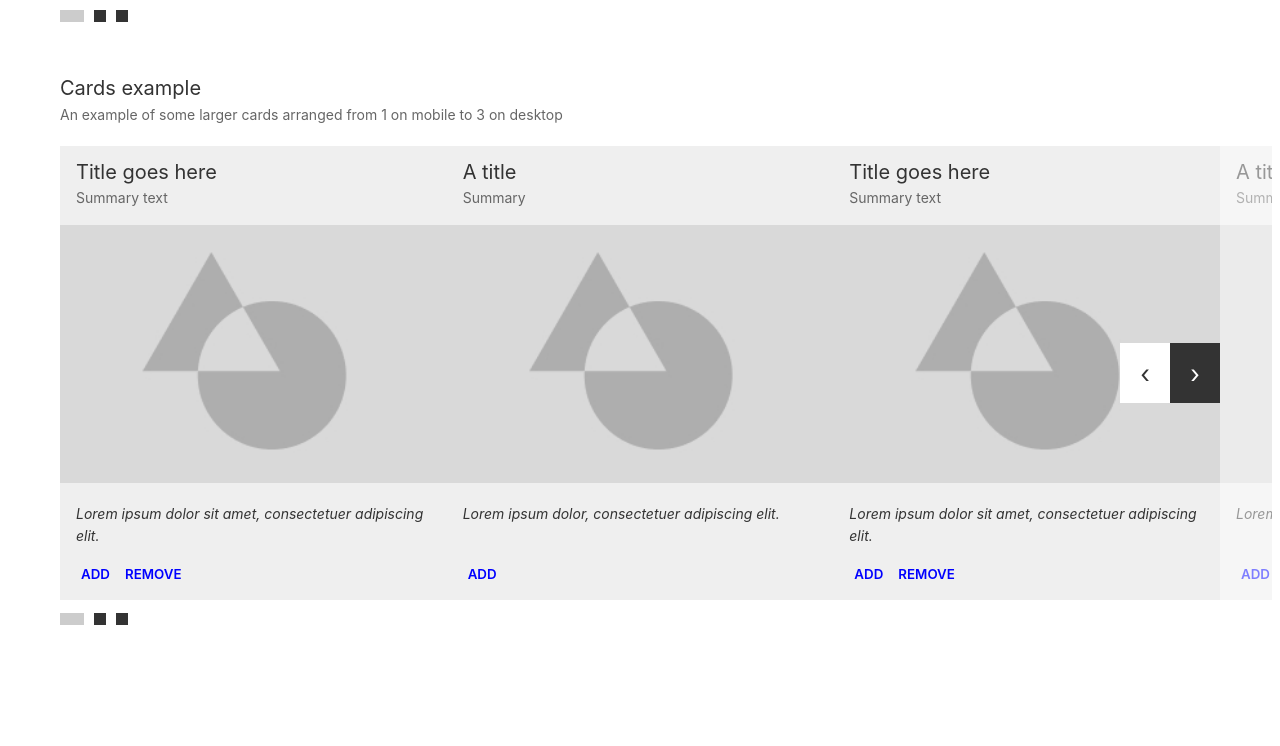
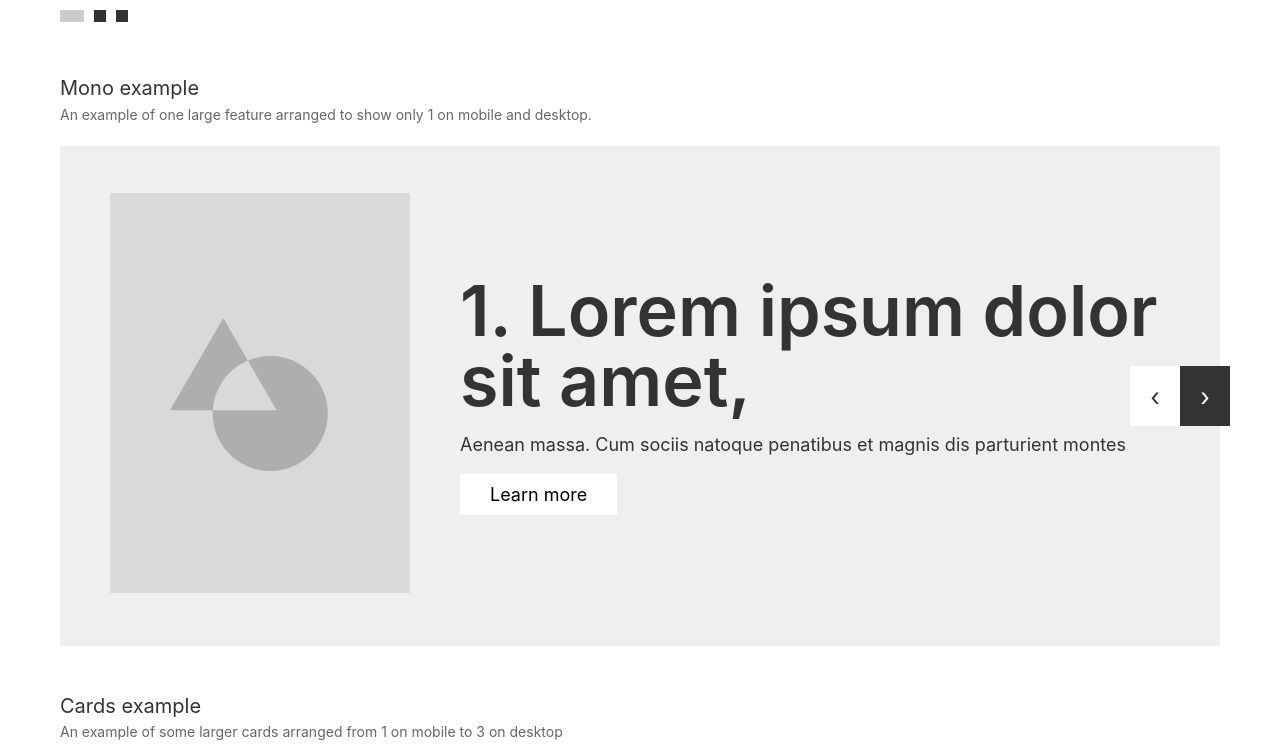
Before and after one commit to hellraiserrob/carousel, a website built with Vite: page index.html in a window 1280 px wide. Shown: the part 395-1141 px from the top of the page. Before the commit the page ends 1085 px from the top, so only its background shows below. Built offline with nearby package versions, Linux system fonts and the light colour scheme.

Commit message:
carousel examples and docs

```diff
--- a/index.html
+++ b/index.html
@@ -77,6 +77,65 @@
               </div>
               <div class="carousel__slide">
                 <div class="tile">17</div>
+              </div>
+            </div>
+            <!-- /runner -->
+          </div>
+          <div class="carousel__pager"></div>
+        </div>
+        <!-- / carousel-->
+      </section>
+
+      <section>
+        <h2>Mono example</h2>
+        <h3 class="mb20">An example of one large feature arranged to show only 1 on mobile and desktop.</h3>
+        <div class="carousel carousel--features">
+          <div class="carousel__wrapper">
+            <button class="carousel__nav carousel__nav--previous" disabled> &lsaquo; </button>
+            <button class="carousel__nav carousel__nav--next"> &rsaquo; </button>
+
+            <div class="carousel__runner">
+              <div class="carousel__slide">
+                <div class="feature">
+                  <div class="feature__img">
+                    <img src="/images/3.jpg" alt="" />
+                  </div>
+                  <div class="feature__content">
+                    <h1>1. Lorem ipsum dolor sit amet,</h1>
+                    <p>
+                      Aenean massa. Cum sociis natoque penatibus et magnis dis parturient montes
+                    </p>
+                    <button class="button">Learn more</button>
+                  </div>
+                </div>
+              </div>
+              <div class="carousel__slide">
+                <div class="feature">
+                  <div class="feature__img">
+                    <img src="/images/2.jpg" alt="" />
+                  </div>
+                  <div class="feature__content">
+                    <h1>2. Lorem ipsum dolor sit amet,</h1>
+                    <p>
+                      Aenean massa. Cum sociis natoque penatibus et magnis dis parturient montes
+                    </p>
+                    <button class="button">Learn more</button>
+                  </div>
+                </div>
+              </div>
+              <div class="carousel__slide">
+                <div class="feature">
+                  <div class="feature__img">
+                    <img src="/images/1.jpg" alt="" />
+                  </div>
+                  <div class="feature__content">
+                    <h1>3. Lorem ipsum dolor sit amet,</h1>
+                    <p>
+                      Aenean massa. Cum sociis natoque penatibus et magnis dis parturient montes
+                    </p>
+                    <button class="button">Learn more</button>
+                  </div>
+                </div>
               </div>
             </div>
             <!-- /runner -->
--- a/src/carousel.ts
+++ b/src/carousel.ts
@@ -5,7 +5,7 @@
 
 import debounce from "lodash/debounce";
 import { getViewportWidth, getElementWidth } from "./utils";
-import { Grid } from "./interfaces";
+import { Grid, Options } from "./interfaces";
 
 const css = {
   active: `carousel--active`,
@@ -15,9 +15,14 @@ const css = {
   slide: `carousel__slide`,
   slideActive: `carousel__slide--active`,
   pager: `carousel__pager`,
+  pagerHide: `carousel__pager--hide`,
   pagerNav: `carousel__pager__nav`,
   pagerNavActive: `carousel__pager__nav--active`,
   single: `carousel--single-page`,
+};
+
+const defaults = {
+  showPager: true
 };
 
 export default class Carousel {
@@ -38,10 +43,12 @@ export default class Carousel {
   current: number;
   scroll: boolean;
   swipe: boolean;
+  options: Options;
 
   constructor(ops) {
-    this.el = ops.el;
-    this.grid = ops.grid;
+    this.options = {...defaults, ...ops}
+    this.el = this.options.el;
+    this.grid = this.options.grid;
 
     this.els = {
       previous: this.el.querySelector(`.${css.previous}`),
@@ -77,12 +84,14 @@ export default class Carousel {
   setup() {
     this.reset();
 
+    if(!this.options.showPager){
+      this.els.pager.classList.add(css.pagerHide);
+    }
+
     this.windowWidth = getViewportWidth();
     this.totalWidth = getElementWidth(this.el);
     this.totalSlides = this.els.slides.length;
     this.perPage = 0;
-
-    console.log(window.innerWidth);
 
     this.grid.forEach(breakpoint => {
       if (this.windowWidth >= breakpoint.width) {
--- a/src/index.ts
+++ b/src/index.ts
@@ -5,7 +5,21 @@ import { Options } from "./interfaces";
 
 const tiles = document.querySelectorAll<HTMLElement>(`.carousel--tiles`);
 const cards = document.querySelectorAll<HTMLElement>(`.carousel--cards`);
+const features = document.querySelectorAll<HTMLElement>(`.carousel--features`);
 
+features.forEach(el => {
+  const options: Options = {
+    el,
+    grid: [{
+      width: 0,
+      items: 1
+    }],
+    showPager: false
+  };
+  const c = new Carousel(options)
+
+  c.setup();
+})
 
 tiles.forEach(el => {
   const options: Options = {
--- a/src/interfaces.ts
+++ b/src/interfaces.ts
@@ -1,6 +1,7 @@
 export interface Options {
   el: HTMLElement,
-  grid: Grid[]
+  grid: Grid[],
+  showPager?: Boolean
 }
 
 export interface Grid {
--- a/src/main.scss
+++ b/src/main.scss
@@ -106,20 +106,29 @@ section + section {
   margin-top: 50px;
 }
 
+.carousel {
+  margin: 0 -10px;
+  // opacity: 0;
 
-.carousel {
-  // margin: 0 -10px;
+  // &--active {
+  //   opacity: 1;
+  // }
+
   &__wrapper {
     position: relative;
   }
 
   &__runner {
     display: flex;
-    width: 10000px
+    width: 10000px;
   }
 
   &__pager {
-    margin-top: 10px;
+    margin: 10px 0 0 10px;
+
+    &--hide {
+      display: none;
+    }
 
     &__nav {
       display: inline-block;
@@ -196,8 +205,8 @@ section + section {
   &__slide {
     opacity: 0.5;
     transition: all ease 0.2s;
-    // transform: scale(0.75, 0.75);
-    // padding: 0 10px;
+    transform: scale(0.75, 0.75);
+    padding: 0 10px;
     display: flex;
     flex-direction: column;
 
@@ -286,17 +295,56 @@ section + section {
   }
 }
 
+.feature {
+  background: #efefef;
+  // border: 5px solid #000;
+  height: 500px;
+  display: flex;
+  align-items: center;
+  padding: 10px;
+
+  h1 {
+    font-size: 30px;
+    line-height: 30px;
+  }
+
+  @media (min-width: 800px) {
+    padding: 50px;
+
+    h1 {
+      font-size: 70px;
+      line-height: 70px;
+    }
+  }
+
+  &__content {
+    flex: 1;
+    padding: 0 0 0 50px;
+  }
+
+  &__img {
+    flex-basis: 100px;
+  }
+
+  @media (min-width: 800px) {
+    &__img {
+      flex-basis: 300px;
+    }
+  }
+
+  img {
+    width: 100%;
+  }
+}
+
 .button {
   border: 0;
-  border-radius: 25px;
   padding: 10px 30px;
   font-size: 18px;
   background: transparent;
-  // font-weight: 500;
   cursor: pointer;
   transition: background ease 0.2s;
-  // font-style: italic;
-  background-color: #efefef;
+  background-color: #fff;
 
   &:hover {
     background-color: #ddd;
```
Also changed, not shown: readme.md.
